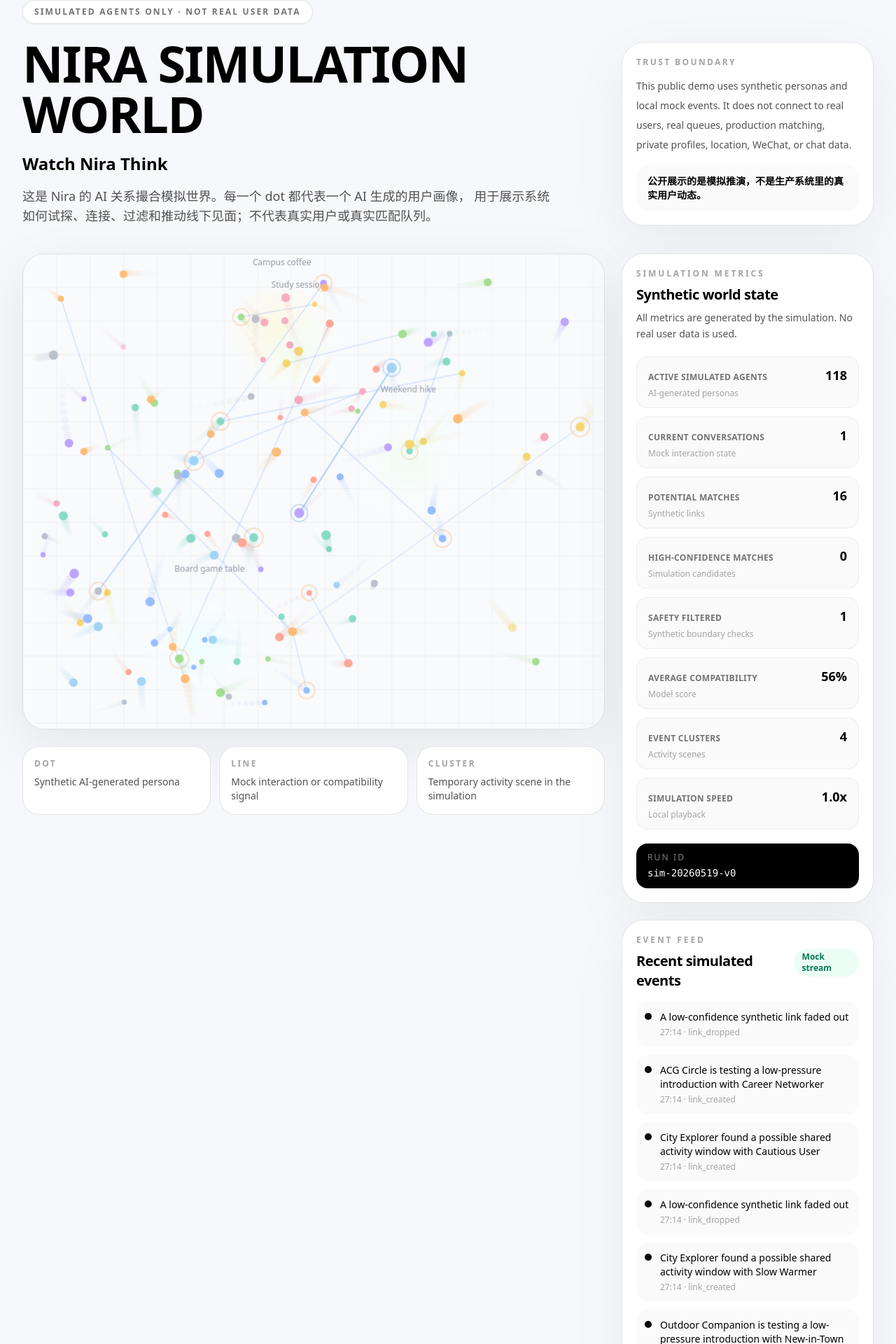
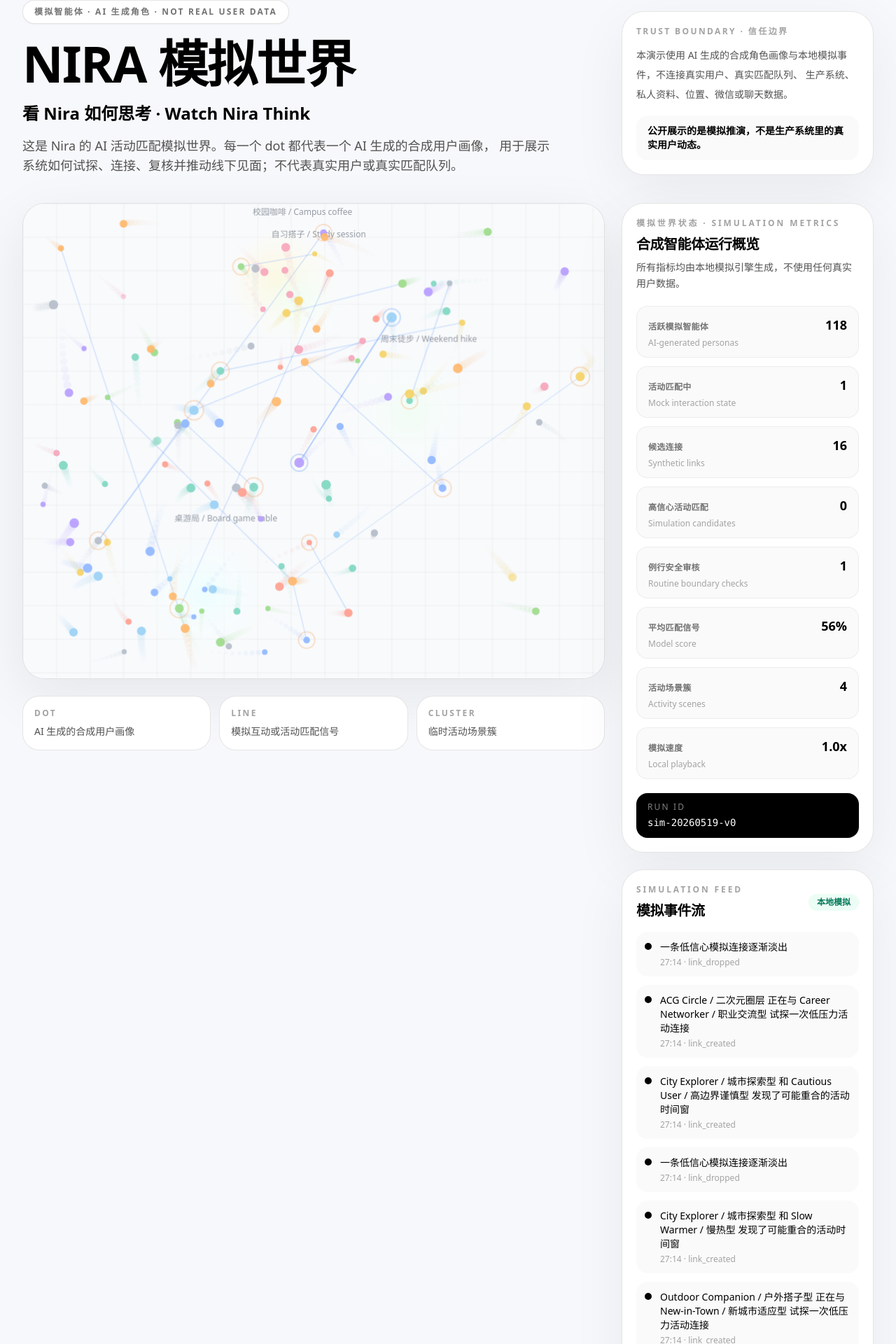
Before and after one commit to rawpaper123/nira, a Next.js app: page /simulation in a window 1280 px wide. Shown: the part 110-2030 px from the top of the page at 70% size. Built offline with nearby package versions, Linux system fonts and the light colour scheme.

Commit message:
fix: localize simulation copy and metadata

```diff
--- a/app/simulation/page.tsx
+++ b/app/simulation/page.tsx
@@ -1,5 +1,12 @@
+import type { Metadata } from "next";
 import Link from "next/link";
 import SimulationWorld from "@/components/simulation/SimulationWorld";
+
+export const metadata: Metadata = {
+  title: "Nira 模拟世界 | Synthetic Simulation Lab",
+  description:
+    "Nira Simulation World 使用 AI 生成的合成智能体演示活动匹配与线下见面场景，不代表真实用户或真实匹配队列。",
+};
 
 export default function SimulationPage() {
   return (
@@ -20,27 +27,27 @@ export default function SimulationPage() {
         <header className="grid gap-8 lg:grid-cols-[minmax(0,1fr)_360px] lg:items-end">
           <div>
             <div className="mb-5 inline-flex rounded-full border border-black/10 bg-white px-4 py-2 text-xs font-bold uppercase tracking-[0.18em] text-neutral-500 shadow-sm">
-              Simulated agents only · Not real user data
+              模拟智能体 · AI 生成角色 · Not real user data
             </div>
             <h1 className="font-logo text-4xl font-black uppercase leading-[0.96] tracking-tight sm:text-6xl lg:text-7xl">
-              Nira Simulation World
+              Nira 模拟世界
             </h1>
             <p className="mt-5 max-w-3xl text-xl font-semibold text-black sm:text-2xl">
-              Watch Nira Think
+              看 Nira 如何思考 · Watch Nira Think
             </p>
             <p className="mt-4 max-w-3xl text-base leading-8 text-neutral-600 sm:text-lg">
-              这是 Nira 的 AI 关系撮合模拟世界。每一个 dot 都代表一个 AI 生成的用户画像，
-              用于展示系统如何试探、连接、过滤和推动线下见面；不代表真实用户或真实匹配队列。
+              这是 Nira 的 AI 活动匹配模拟世界。每一个 dot 都代表一个 AI 生成的合成用户画像，
+              用于展示系统如何试探、连接、复核并推动线下见面；不代表真实用户或真实匹配队列。
             </p>
           </div>
 
           <div className="rounded-[2rem] border border-black/10 bg-white p-5 shadow-[0_24px_80px_rgba(15,23,42,0.06)]">
             <p className="text-xs font-bold uppercase tracking-[0.2em] text-neutral-400">
-              Trust boundary
+              Trust boundary · 信任边界
             </p>
             <p className="mt-3 text-sm leading-7 text-neutral-600">
-              This public demo uses synthetic personas and local mock events. It does not connect to real users,
-              real queues, production matching, private profiles, location, WeChat, or chat data.
+              本演示使用 AI 生成的合成角色画像与本地模拟事件，不连接真实用户、真实匹配队列、
+              生产系统、私人资料、位置、微信或聊天数据。
             </p>
             <div className="mt-4 rounded-2xl bg-neutral-50 px-4 py-3 text-sm font-semibold text-black">
               公开展示的是模拟推演，不是生产系统里的真实用户动态。
--- a/app/sitemap.ts
+++ b/app/sitemap.ts
@@ -10,5 +10,11 @@ export default function sitemap(): MetadataRoute.Sitemap {
       changeFrequency: "weekly",
       priority: 1,
     },
+    {
+      url: `${baseUrl}/simulation`,
+      lastModified: new Date(),
+      changeFrequency: "weekly",
+      priority: 0.8,
+    },
   ];
 }
--- a/components/MobileMenu.tsx
+++ b/components/MobileMenu.tsx
@@ -58,7 +58,7 @@ export default function MobileMenu({
             className="text-base font-medium text-black transition-opacity hover:opacity-70"
             onClick={onClose}
           >
-            Simulation
+            模拟世界
           </a>
           <a
             href="#"
--- a/components/Navbar.tsx
+++ b/components/Navbar.tsx
@@ -33,7 +33,7 @@ export default function Navbar({ onJoinClick }: { onJoinClick: () => void }) {
               href="/simulation"
               className="text-sm font-medium text-black transition-opacity hover:opacity-70"
             >
-              Simulation
+              模拟世界
             </a>
             <a
               href="#"
--- a/components/simulation/SimulationCanvas.tsx
+++ b/components/simulation/SimulationCanvas.tsx
@@ -152,7 +152,7 @@ export default function SimulationCanvas({ onFrameSummary }: SimulationCanvasPro
     <canvas
       ref={canvasRef}
       className="h-[480px] w-full rounded-[2rem] border border-black/10 bg-slate-50 shadow-[0_24px_80px_rgba(15,23,42,0.08)] lg:h-[680px]"
-      aria-label="Nira synthetic relationship simulation canvas"
+      aria-label="Nira synthetic activity matching simulation canvas"
     />
   );
 }
--- a/components/simulation/SimulationEventFeed.tsx
+++ b/components/simulation/SimulationEventFeed.tsx
@@ -17,14 +17,14 @@ export default function SimulationEventFeed({ events }: SimulationEventFeedProps
       <div className="mb-4 flex items-center justify-between gap-4">
         <div>
           <p className="text-xs font-bold uppercase tracking-[0.24em] text-neutral-400">
-            Event feed
+            Simulation Feed
           </p>
           <h2 className="mt-2 text-xl font-black tracking-tight text-black">
-            Recent simulated events
+            模拟事件流
           </h2>
         </div>
         <span className="rounded-full bg-emerald-50 px-3 py-1 text-xs font-bold text-emerald-700">
-          Mock stream
+          本地模拟
         </span>
       </div>
 
@@ -43,7 +43,7 @@ export default function SimulationEventFeed({ events }: SimulationEventFeedProps
           ))
         ) : (
           <p className="rounded-2xl bg-neutral-50 p-3 text-sm text-neutral-500">
-            The synthetic world is warming up.
+            模拟世界正在预热中...
           </p>
         )}
       </div>
--- a/components/simulation/SimulationSidebar.tsx
+++ b/components/simulation/SimulationSidebar.tsx
@@ -5,14 +5,14 @@ type SimulationSidebarProps = {
 };
 
 const labels: Array<[keyof SimulationMetrics, string, string]> = [
-  ["activeAgents", "Active simulated agents", "AI-generated personas"],
-  ["currentConversations", "Current conversations", "Mock interaction state"],
-  ["potentialMatches", "Potential matches", "Synthetic links"],
-  ["highConfidenceMatches", "High-confidence matches", "Simulation candidates"],
-  ["safetyFiltered", "Safety filtered", "Synthetic boundary checks"],
-  ["averageCompatibility", "Average compatibility", "Model score"],
-  ["eventClusters", "Event clusters", "Activity scenes"],
-  ["simulationSpeed", "Simulation speed", "Local playback"],
+  ["activeAgents", "活跃模拟智能体", "AI-generated personas"],
+  ["currentConversations", "活动匹配中", "Mock interaction state"],
+  ["potentialMatches", "候选连接", "Synthetic links"],
+  ["highConfidenceMatches", "高信心活动匹配", "Simulation candidates"],
+  ["safetyFiltered", "例行安全审核", "Routine boundary checks"],
+  ["averageCompatibility", "平均匹配信号", "Model score"],
+  ["eventClusters", "活动场景簇", "Activity scenes"],
+  ["simulationSpeed", "模拟速度", "Local playback"],
 ];
 
 export default function SimulationSidebar({ metrics }: SimulationSidebarProps) {
@@ -20,13 +20,13 @@ export default function SimulationSidebar({ metrics }: SimulationSidebarProps) {
     <aside className="rounded-[2rem] border border-black/10 bg-white p-5 shadow-[0_24px_80px_rgba(15,23,42,0.06)]">
       <div className="mb-5">
         <p className="text-xs font-bold uppercase tracking-[0.24em] text-neutral-400">
-          Simulation metrics
+          模拟世界状态 · Simulation metrics
         </p>
         <h2 className="mt-2 text-xl font-black tracking-tight text-black">
-          Synthetic world state
+          合成智能体运行概览
         </h2>
         <p className="mt-2 text-sm leading-relaxed text-neutral-600">
-          All metrics are generated by the simulation. No real user data is used.
+          所有指标均由本地模拟引擎生成，不使用任何真实用户数据。
         </p>
       </div>
 
--- a/components/simulation/SimulationWorld.tsx
+++ b/components/simulation/SimulationWorld.tsx
@@ -34,15 +34,15 @@ export default function SimulationWorld() {
         <div className="grid gap-3 sm:grid-cols-3">
           <div className="rounded-3xl border border-black/10 bg-white p-4">
             <p className="text-xs font-bold uppercase tracking-[0.2em] text-neutral-400">Dot</p>
-            <p className="mt-2 text-sm text-neutral-600">Synthetic AI-generated persona</p>
+            <p className="mt-2 text-sm text-neutral-600">AI 生成的合成用户画像</p>
           </div>
           <div className="rounded-3xl border border-black/10 bg-white p-4">
             <p className="text-xs font-bold uppercase tracking-[0.2em] text-neutral-400">Line</p>
-            <p className="mt-2 text-sm text-neutral-600">Mock interaction or compatibility signal</p>
+            <p className="mt-2 text-sm text-neutral-600">模拟互动或活动匹配信号</p>
           </div>
           <div className="rounded-3xl border border-black/10 bg-white p-4">
             <p className="text-xs font-bold uppercase tracking-[0.2em] text-neutral-400">Cluster</p>
-            <p className="mt-2 text-sm text-neutral-600">Temporary activity scene in the simulation</p>
+            <p className="mt-2 text-sm text-neutral-600">临时活动场景簇</p>
           </div>
         </div>
       </div>
--- a/components/simulation/mockSimulation.ts
+++ b/components/simulation/mockSimulation.ts
@@ -11,61 +11,61 @@ import type {
 } from "./simulationTypes";
 
 const PERSONAS: Array<{ type: PersonaType; color: string }> = [
-  { type: "Slow Warmer", color: "#8fb7ff" },
-  { type: "Activity Seeker", color: "#ffb86b" },
-  { type: "City Explorer", color: "#7ed7c1" },
-  { type: "Deep Talker", color: "#b69cff" },
-  { type: "Career Networker", color: "#f7a5ba" },
-  { type: "Niche Hobbyist", color: "#f6d365" },
-  { type: "ACG Circle", color: "#9ad0f5" },
-  { type: "Outdoor Companion", color: "#9ddc8a" },
-  { type: "New-in-Town", color: "#ff9f8f" },
-  { type: "Cautious User", color: "#b5bdc9" },
+  { type: "Slow Warmer / 慢热型", color: "#8fb7ff" },
+  { type: "Activity Seeker / 活动搭子型", color: "#ffb86b" },
+  { type: "City Explorer / 城市探索型", color: "#7ed7c1" },
+  { type: "Deep Talker / 深聊型", color: "#b69cff" },
+  { type: "Career Networker / 职业交流型", color: "#f7a5ba" },
+  { type: "Niche Hobbyist / 小众兴趣型", color: "#f6d365" },
+  { type: "ACG Circle / 二次元圈层", color: "#9ad0f5" },
+  { type: "Outdoor Companion / 户外搭子型", color: "#9ddc8a" },
+  { type: "New-in-Town / 新城市适应型", color: "#ff9f8f" },
+  { type: "Cautious User / 高边界谨慎型", color: "#b5bdc9" },
 ];
 
 const CLUSTER_LABELS = [
-  "Gallery walk",
-  "Campus coffee",
-  "Weekend hike",
-  "City bookstore",
-  "Study session",
-  "Evening run",
-  "Indie film",
-  "Board game table",
+  "看展散步 / Gallery walk",
+  "校园咖啡 / Campus coffee",
+  "周末徒步 / Weekend hike",
+  "城市书店 / City bookstore",
+  "自习搭子 / Study session",
+  "夜跑搭子 / Evening run",
+  "独立电影 / Indie film",
+  "桌游局 / Board game table",
 ];
 
 const EVENT_COPY: Record<SimulationEventType, string[]> = {
   agent_joined: [
-    "A synthetic persona joined the simulation",
-    "New AI-generated profile entered the simulation world",
+    "新的 AI 合成画像进入模拟世界",
+    "一个模拟智能体加入活动匹配推演",
   ],
   link_created: [
-    "{a} is testing a low-pressure introduction with {b}",
-    "{a} found a possible shared activity window with {b}",
+    "{a} 正在与 {b} 试探一次低压力活动连接",
+    "{a} 和 {b} 发现了可能重合的活动时间窗",
   ],
   conversation_started: [
-    "{a} and {b} moved into a simulated context check",
-    "{a} is exploring meeting context with {b}",
+    "{a} 和 {b} 进入模拟场景确认",
+    "{a} 正在和 {b} 探索线下见面语境",
   ],
   compatibility_updated: [
-    "Nira recalculated a synthetic compatibility signal",
-    "A simulated pair score changed after context shifted",
+    "Nira 重新计算了一组模拟匹配信号",
+    "场景变化后，一组模拟活动匹配分数发生更新",
   ],
   link_dropped: [
-    "{a} and {b} drifted apart after a weak fit signal",
-    "A low-confidence synthetic link faded out",
+    "{a} 和 {b} 在低匹配信号后自然降温",
+    "一条低信心模拟连接逐渐淡出",
   ],
   match_candidate_created: [
-    "Nira found a possible activity-based match",
-    "{a} and {b} became a simulated match candidate",
+    "Nira 发现一次基于活动的潜在匹配",
+    "{a} 和 {b} 成为模拟活动候选组合",
   ],
   safety_filtered: [
-    "Safety filter blocked an over-direct match",
-    "Boundary mismatch prevented a synthetic connection",
+    "例行边界检查：一条候选连接进入复核",
+    "系统质检中：一次试探连接等待语境确认",
   ],
   event_cluster_created: [
-    "Synthetic activity scene formed around {cluster}",
-    "AI personas entered a {cluster} scenario",
+    "模拟活动场景正在形成：{cluster}",
+    "AI 合成画像进入 {cluster} 场景",
   ],
 };
 
@@ -89,9 +89,9 @@ function eventMessage(
   cluster?: SimulationCluster,
 ) {
   return pick(EVENT_COPY[type], rng)
-    .replace("{a}", a?.personaType ?? "Synthetic persona")
-    .replace("{b}", b?.personaType ?? "another persona")
-    .replace("{cluster}", cluster?.label ?? "an activity scene");
+    .replace("{a}", a?.personaType ?? "模拟画像")
+    .replace("{b}", b?.personaType ?? "另一个模拟画像")
+    .replace("{cluster}", cluster?.label ?? "一个活动场景");
 }
 
 function addEvent(
--- a/components/simulation/simulationTypes.ts
+++ b/components/simulation/simulationTypes.ts
@@ -1,14 +1,14 @@
 export type PersonaType =
-  | "Slow Warmer"
-  | "Activity Seeker"
-  | "City Explorer"
-  | "Deep Talker"
-  | "Career Networker"
-  | "Niche Hobbyist"
-  | "ACG Circle"
-  | "Outdoor Companion"
-  | "New-in-Town"
-  | "Cautious User";
+  | "Slow Warmer / 慢热型"
+  | "Activity Seeker / 活动搭子型"
+  | "City Explorer / 城市探索型"
+  | "Deep Talker / 深聊型"
+  | "Career Networker / 职业交流型"
+  | "Niche Hobbyist / 小众兴趣型"
+  | "ACG Circle / 二次元圈层"
+  | "Outdoor Companion / 户外搭子型"
+  | "New-in-Town / 新城市适应型"
+  | "Cautious User / 高边界谨慎型";
 
 export type AgentState =
   | "roaming"
@@ -107,12 +107,12 @@ export type SimulationModel = {
 };
 
 export const STATE_LABELS: Record<AgentState, string> = {
-  roaming: "Roaming",
-  probing: "Probing",
-  linked: "Linked",
-  conversation: "Conversation",
-  matched: "Matched",
-  rejected: "Rejected",
-  cooldown: "Cooldown",
-  "event-cluster": "In activity cluster",
+  roaming: "游走中",
+  probing: "试探中",
+  linked: "已连接",
+  conversation: "场景确认",
+  matched: "活动候选",
+  rejected: "复核后降温",
+  cooldown: "冷却中",
+  "event-cluster": "活动场景中",
 };
```
